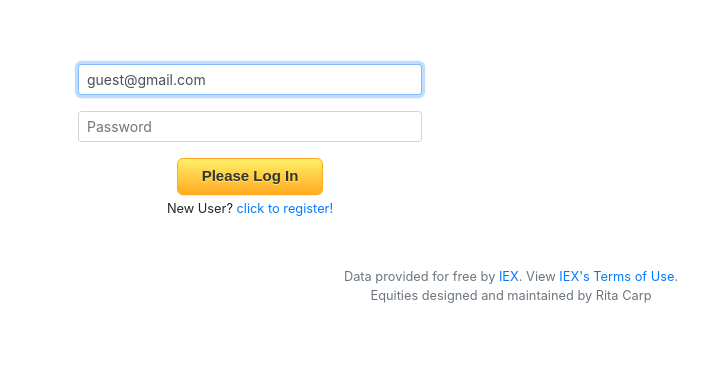
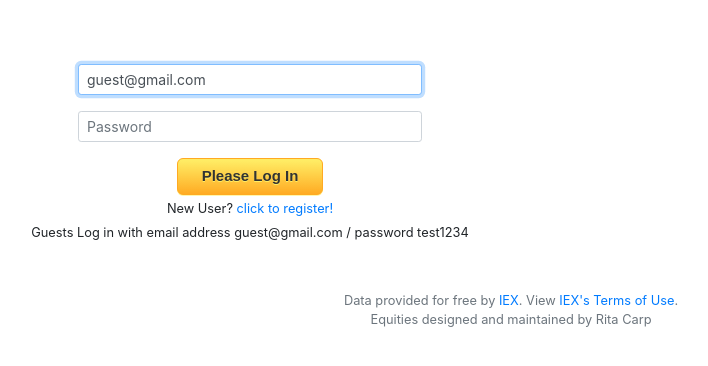
Before and after one commit to ritacarp/finance, a Flask app: page /login in a window 1280 px wide. Shown: the part 76-442 px from the top of the page, without its empty margins (129-837 px from the left). Run offline with Flask 2, Linux system fonts and the light colour scheme; parts of the project's set-up code (start-up, migrations or seed data) failed here and were passed over; some libraries are stand-ins or nearby versions.

Commit message:
added default login creds

```diff
--- a/app/templates/login.html
+++ b/app/templates/login.html
@@ -36,6 +36,9 @@
 
 
         <div><small>New User? <a href="{{ url_for('register') }}">click to register!</a></small></div>
+        <div><small>Guests Log in with email address guest@gmail.com / password test1234</small></div>
+
+
 
 
     </form>
```
